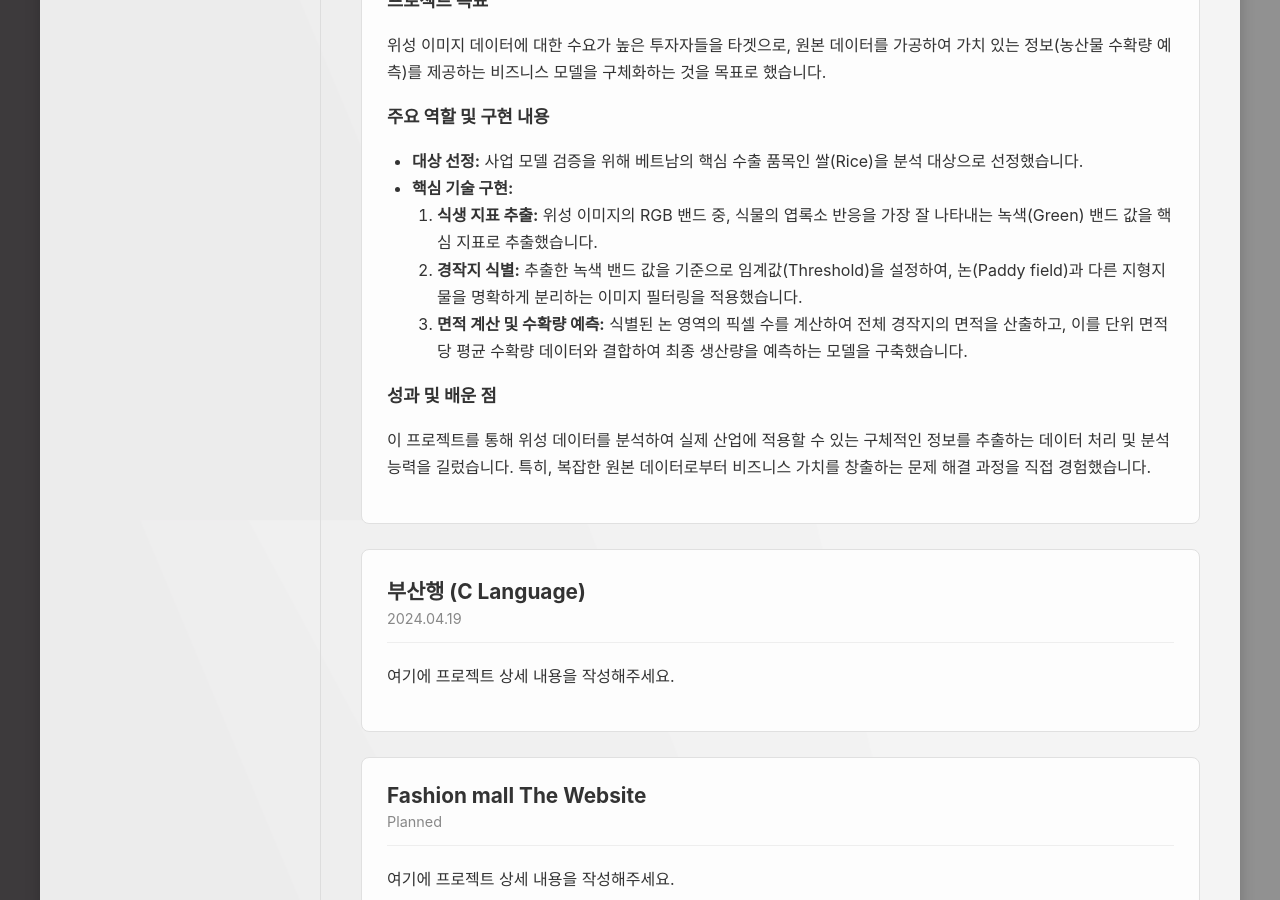
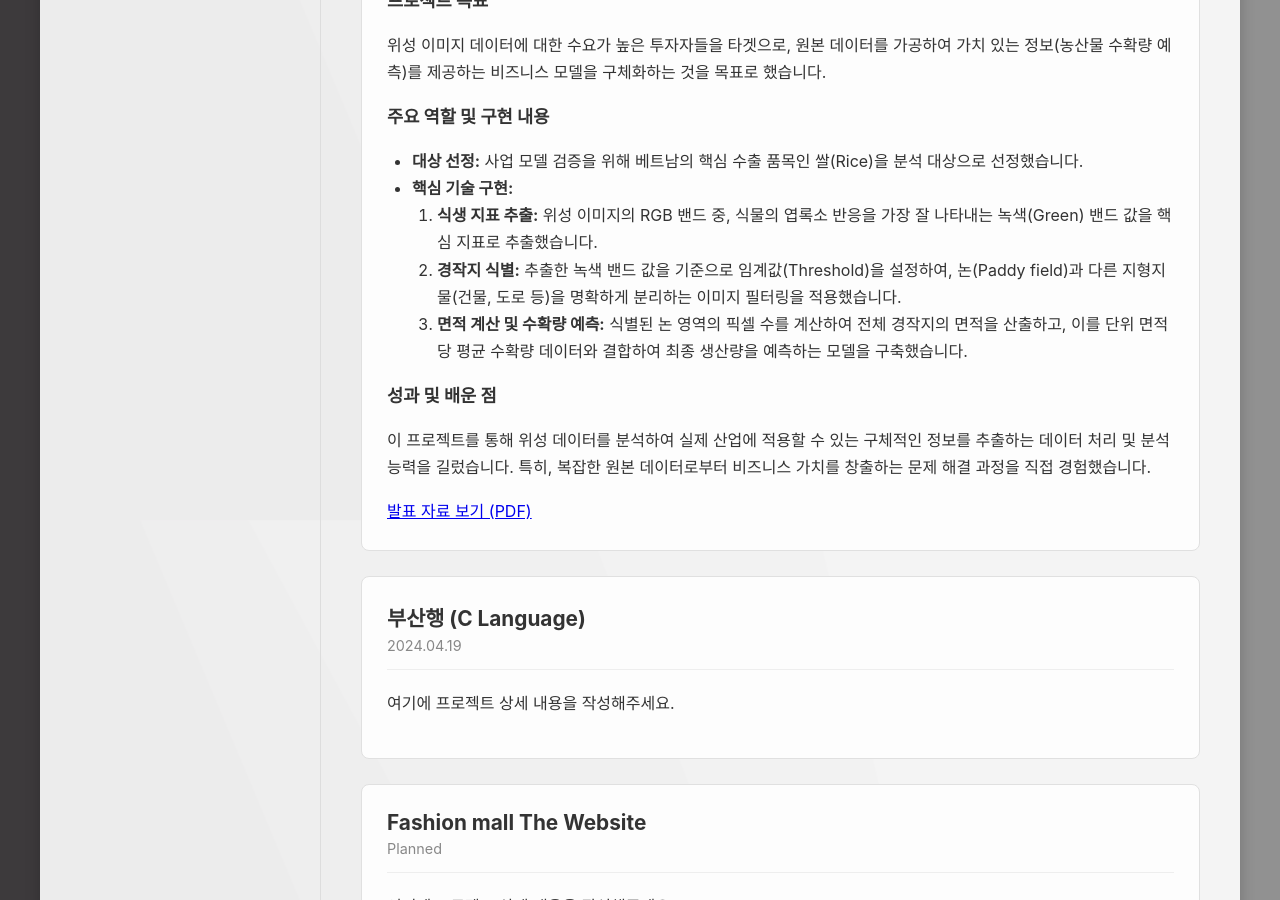
Before and after one commit to Leegaeune/Leegaeune.github.io, a Jekyll site: the page built from index.md, in a window 1280 px wide and 900 px high, scrolled down 1280 px. Built offline with Jekyll 4.4.1, drawn with Linux system fonts in a browser that asks for light colours.

Commit message:
Update index.md

```diff
--- a/index.md
+++ b/index.md
@@ -85,7 +85,7 @@ title: Home
         <li><b>핵심 기술 구현:</b>
           <ol>
             <li><b>식생 지표 추출:</b> 위성 이미지의 RGB 밴드 중, 식물의 엽록소 반응을 가장 잘 나타내는 녹색(Green) 밴드 값을 핵심 지표로 추출했습니다.</li>
-            <li><b>경작지 식별:</b> 추출한 녹색 밴드 값을 기준으로 임계값(Threshold)을 설정하여, 논(Paddy field)과 다른 지형지물을 명확하게 분리하는 이미지 필터링을 적용했습니다.</li>
+            <li><b>경작지 식별:</b> 추출한 녹색 밴드 값을 기준으로 임계값(Threshold)을 설정하여, 논(Paddy field)과 다른 지형지물(건물, 도로 등)을 명확하게 분리하는 이미지 필터링을 적용했습니다.</li>
             <li><b>면적 계산 및 수확량 예측:</b> 식별된 논 영역의 픽셀 수를 계산하여 전체 경작지의 면적을 산출하고, 이를 단위 면적당 평균 수확량 데이터와 결합하여 최종 생산량을 예측하는 모델을 구축했습니다.</li>
           </ol>
         </li>
@@ -94,6 +94,8 @@ title: Home
       <p>
         이 프로젝트를 통해 위성 데이터를 분석하여 실제 산업에 적용할 수 있는 구체적인 정보를 추출하는 데이터 처리 및 분석 능력을 길렀습니다. 특히, 복잡한 원본 데이터로부터 비즈니스 가치를 창출하는 문제 해결 과정을 직접 경험했습니다.
       </p>
+      <a href="https://drive.google.com/file/d/1nLE5Om-Nx4JHlmjOkynoXXGHAs4KOjr5/view?usp=sharing" class="project-link" target="_blank" rel="noopener noreferrer">발표 자료 보기 (PDF)</a>
+
     </div>
   </div>
 
```
